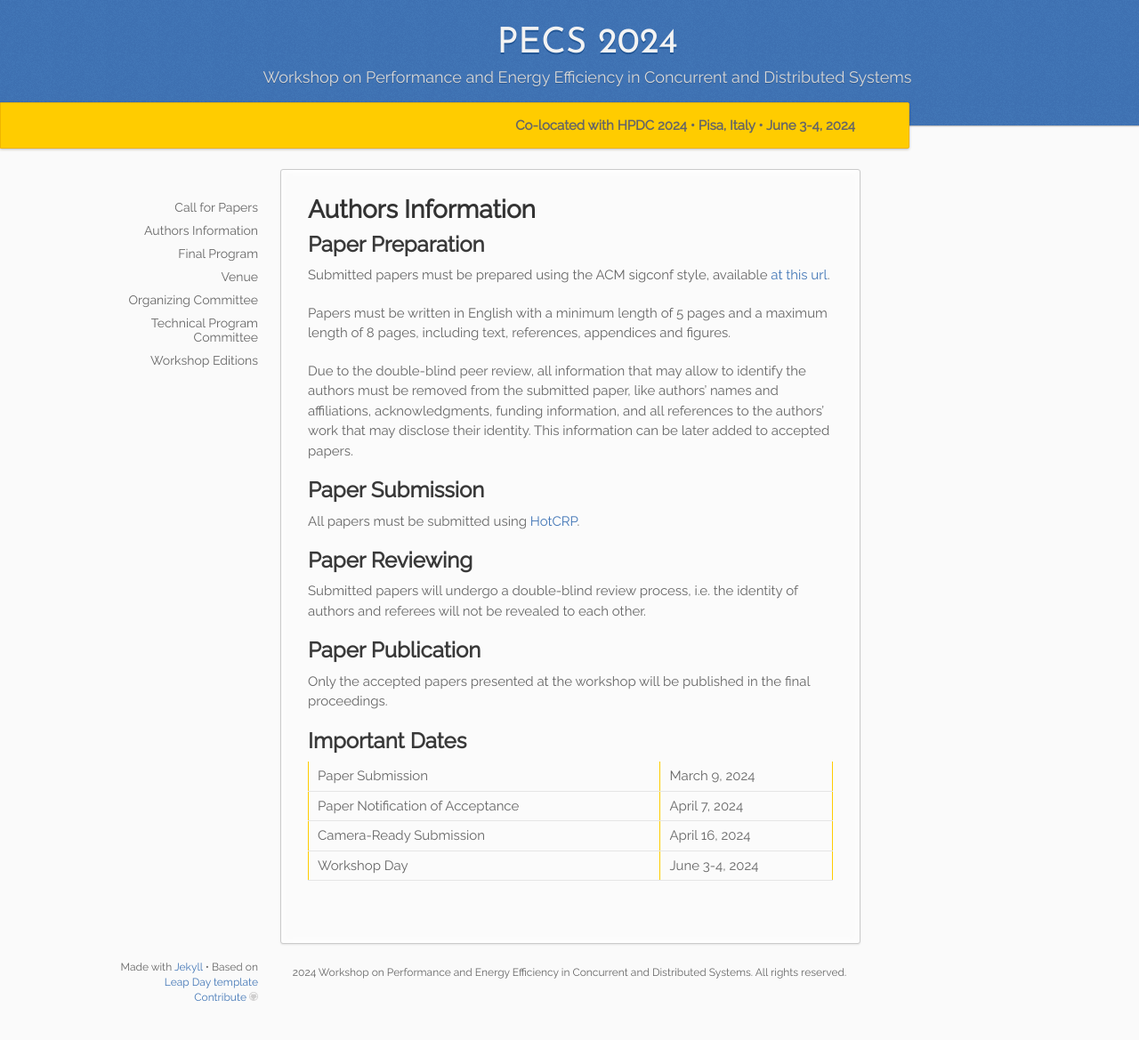
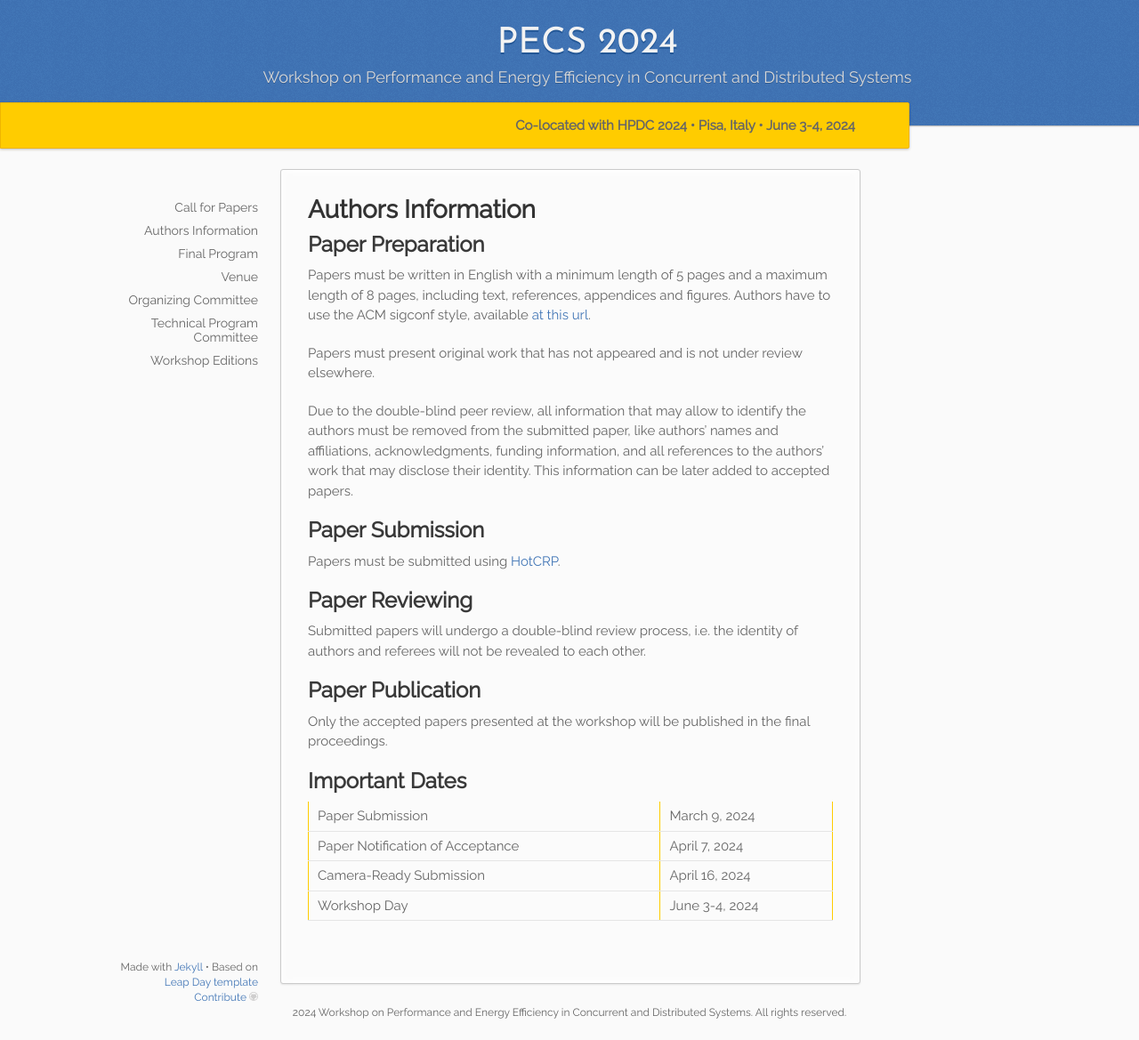
Before and after one commit to pecs-workshop/pecs-workshop.github.io, a Jekyll site: the page built from _2024/03.authors.md, in a window 1280 px wide and 1169 px high. Shown: the whole window at 89% size. Built offline with Jekyll 4.4.1, drawn with Linux system fonts in a browser that asks for light colours.

Commit message:
2024 edition dates

```diff
--- a/_2024/03.authors.md
+++ b/_2024/03.authors.md
@@ -8,16 +8,16 @@ permalink: /:collection/authors
 
 ## Paper Preparation
 
-Submitted papers must be prepared using the ACM sigconf style, available [at this url](https://www.acm.org/publications/proceedings-template).
+Papers must be written in English with a minimum length of 5 pages and a maximum length of 8 pages, including text, references, appendices and figures. Authors have to use the ACM sigconf style, available [at this url](https://www.acm.org/publications/proceedings-template).
 
-Papers must be written in English with a minimum length of 5 pages and a maximum length of 8 pages, including text, references, appendices and figures.
+Papers must present original work that has not appeared and is not under review elsewhere.
 
 Due to the double-blind peer review, all information that may allow to identify the authors must be removed from the submitted paper, like authors’ names and affiliations, acknowledgments, funding information, and all references to the authors’ work that may disclose their identity. This information can be later added to accepted papers.
 
 ## Paper Submission
 
 
-All papers must be submitted using [HotCRP]({{edition.submission_link}}).
+Papers must be submitted using [HotCRP]({{edition.submission_link}}).
 
 
 ## Paper Reviewing
--- a/_config.yml
+++ b/_config.yml
@@ -23,7 +23,7 @@ collections:
     max_pagelimit: "12"
     min_pagelimit: "10"
     short_pagelimit: "0"
-    submission_link: "https://pecs2024.hotcrp.com/"
+    submission_link: "https://pecs2024.hotcrp.com/paper/new"
     additionalinfo: "Co-located with HPDC 2024"
   '2023':
     description: Workshop on Performance and Energy Efficiency in Concurrent and Distributed Systems
```
